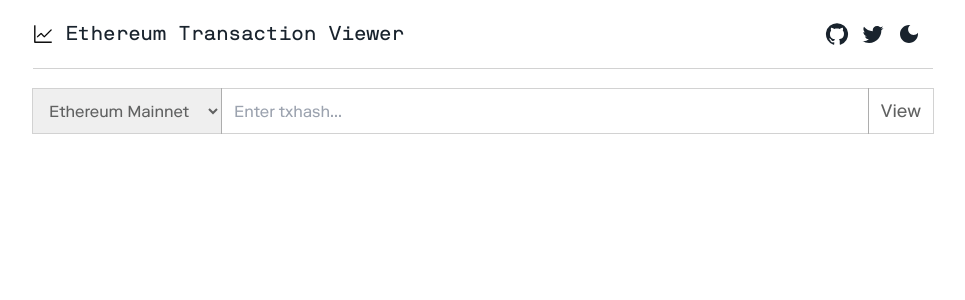
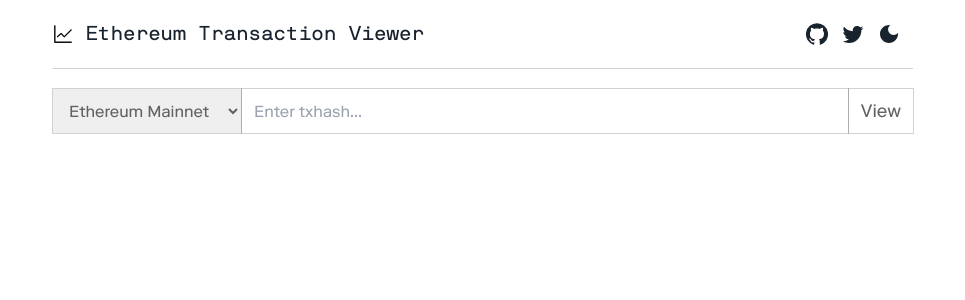
Before and after one commit to openchainxyz/ethereum-transaction-viewer-frontend, a Next.js app: page / in a window 1280 px wide. Shown: the top 300 px of the page, without its empty margins (157-1122 px from the left). Built offline with nearby package versions, Linux system fonts and the light colour scheme.

Commit message:
fix small padding

```diff
--- a/components/Navbar.tsx
+++ b/components/Navbar.tsx
@@ -47,7 +47,7 @@
                 <meta property="twitter:site" content="@samczsun" />
                 <link rel="icon" href="/favicon.png" />
             </Head>
-            <div className="max-w-[900px] mx-auto text-[#19232D] dark:text-white relative">
+            <div className="max-w-[900px] mx-auto text-[#19232D] dark:text-white relative px-5">
                 <Box className="flex flex-col" justifyContent="left">
                     <div className="flex my-5">
                         <div className="md:w-5 w-4 my-auto mr-3 flex hover:opacity-60 cursor-pointer dark:invert">
```
